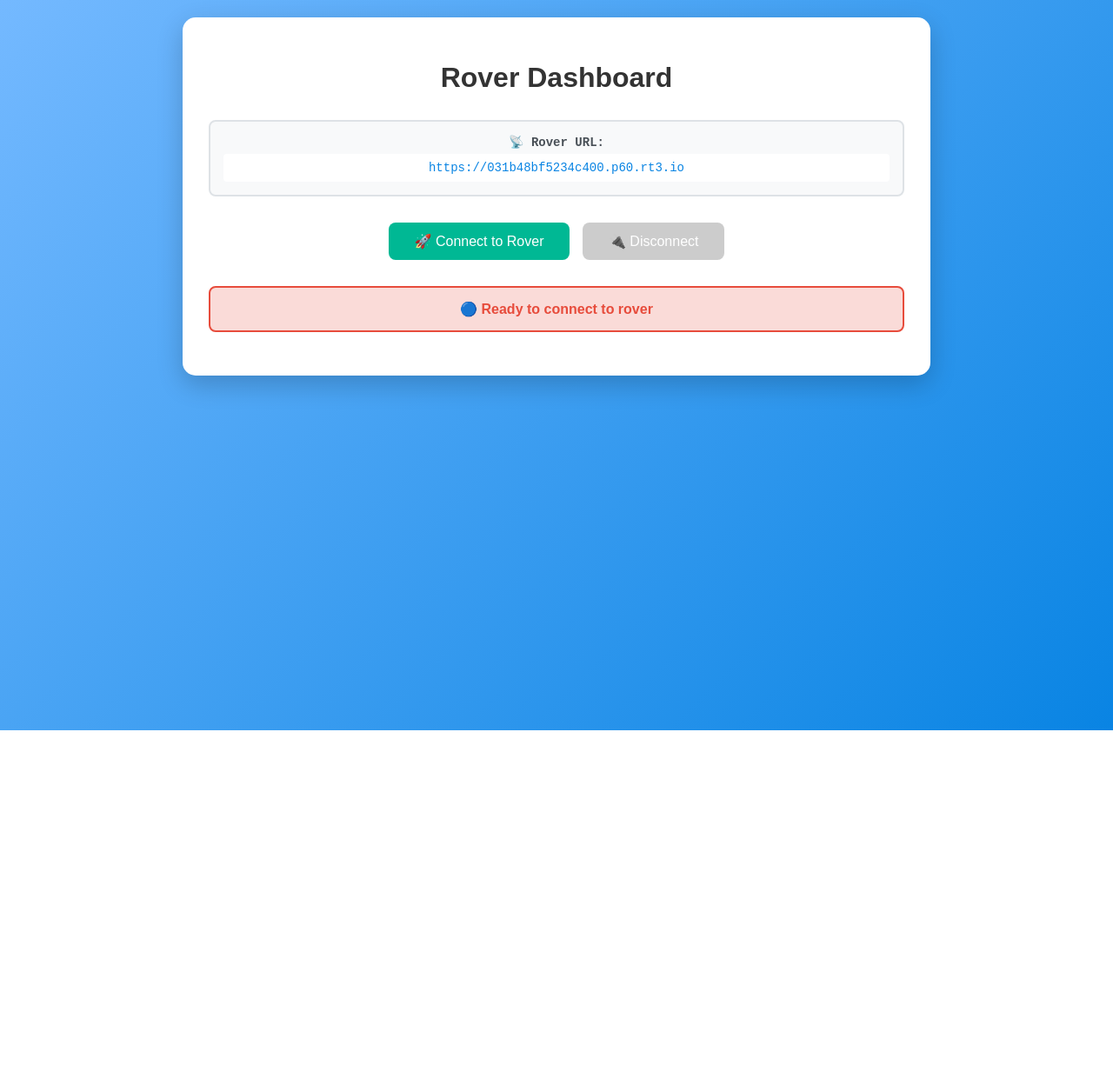
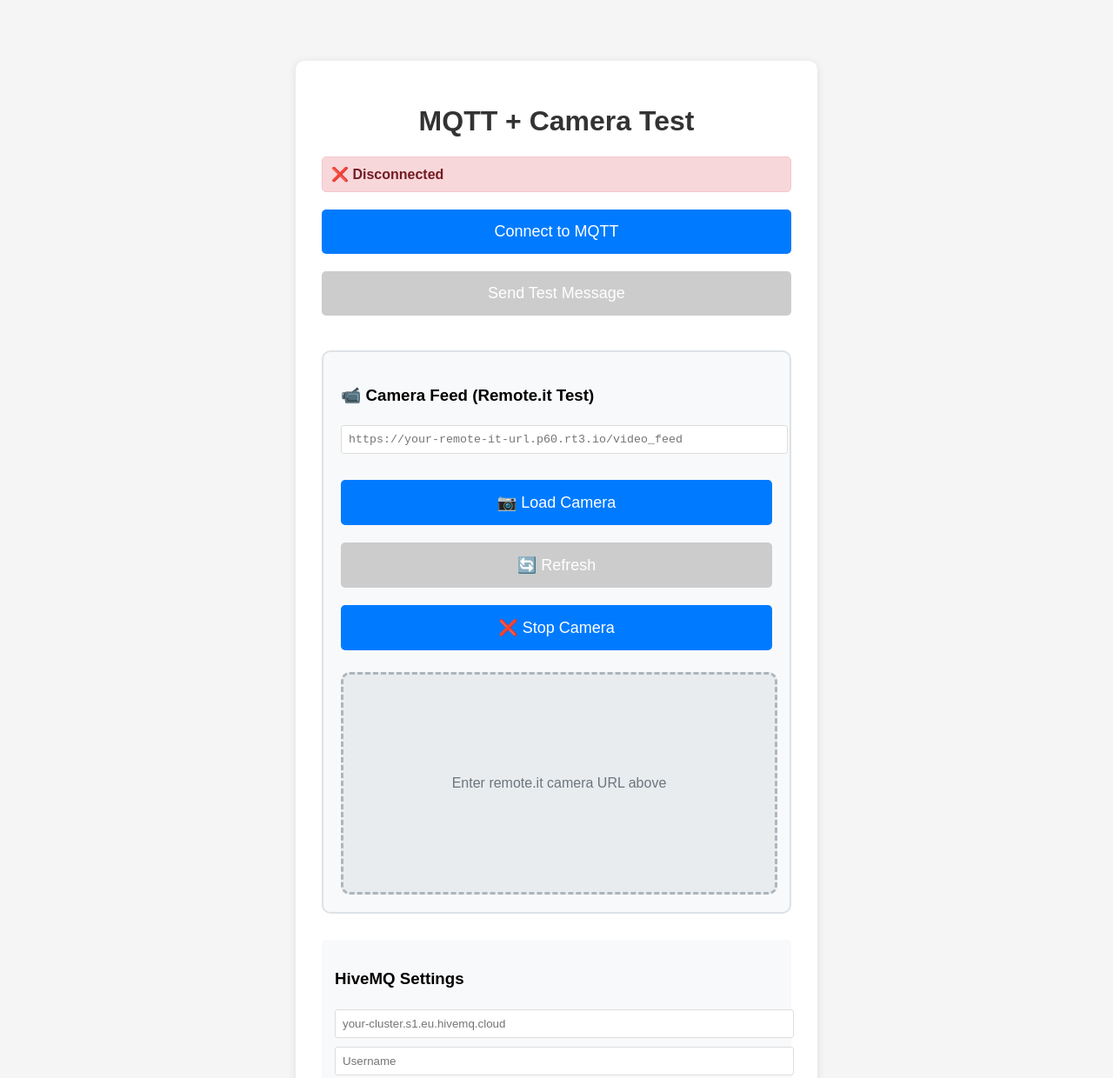
Before and after one commit to BerpyDerpy/Rover-raspi02W, a plain HTML site: page index.html in a window 1280 px wide. Shown: the top 1240 px of the page at 87% size. Before the commit the page ends 840 px from the top, so only its background shows below. Drawn offline with Linux system fonts and the light colour scheme.

Commit message:
mqtt+cam feed

```diff
--- a/index.html
+++ b/index.html
@@ -3,283 +3,336 @@
 <head>
     <meta charset="UTF-8">
     <meta name="viewport" content="width=device-width, initial-scale=1.0">
-    <title>Rover Dashboard</title>
+    <title>MQTT + Camera Test</title>
     <style>
         body {
             font-family: Arial, sans-serif;
-            margin: 0;
+            max-width: 600px;
+            margin: 50px auto;
             padding: 20px;
-            background: linear-gradient(135deg, #74b9ff, #0984e3);
-            min-height: 100vh;
+            background-color: #f5f5f5;
         }
         .container {
-            max-width: 800px;
-            margin: 0 auto;
             background: white;
             padding: 30px;
-            border-radius: 15px;
-            box-shadow: 0 10px 30px rgba(0,0,0,0.2);
+            border-radius: 10px;
+            box-shadow: 0 2px 10px rgba(0,0,0,0.1);
         }
         h1 {
+            color: #333;
             text-align: center;
-            color: #333;
-            margin-bottom: 30px;
+        }
+        .status {
+            padding: 10px;
+            margin: 10px 0;
+            border-radius: 5px;
+            font-weight: bold;
+        }
+        .connected {
+            background-color: #d4edda;
+            color: #155724;
+            border: 1px solid #c3e6cb;
+        }
+        .disconnected {
+            background-color: #f8d7da;
+            color: #721c24;
+            border: 1px solid #f5c6cb;
         }
         button {
-            background: #00b894;
+            background-color: #007bff;
             color: white;
-            padding: 12px 30px;
-            font-size: 16px;
             border: none;
-            border-radius: 8px;
+            padding: 15px 30px;
+            font-size: 18px;
+            border-radius: 5px;
             cursor: pointer;
-            margin: 10px 5px;
+            width: 100%;
+            margin: 10px 0;
         }
-        button:hover { background: #00a085; }
+        button:hover {
+            background-color: #0056b3;
+        }
         button:disabled {
-            background: #ccc;
+            background-color: #ccc;
             cursor: not-allowed;
         }
-        .status {
+        .settings {
+            margin-top: 20px;
             padding: 15px;
-            border-radius: 8px;
-            text-align: center;
-            margin: 20px 0;
-            font-weight: bold;
+            background-color: #f8f9fa;
+            border-radius: 5px;
         }
-        .status.connected {
-            background: #d1f2eb;
-            color: #00b894;
-            border: 2px solid #00b894;
+        input {
+            width: 100%;
+            padding: 8px;
+            margin: 5px 0;
+            border: 1px solid #ddd;
+            border-radius: 3px;
         }
-        .status.disconnected {
-            background: #fadbd8;
-            color: #e74c3c;
-            border: 2px solid #e74c3c;
+        .logs {
+            margin-top: 20px;
+            padding: 10px;
+            background-color: #f8f9fa;
+            border-radius: 5px;
+            max-height: 200px;
+            overflow-y: auto;
         }
-        .status.connecting {
-            background: #fff3cd;
-            color: #856404;
-            border: 2px solid #ffc107;
-        }
-        .camera-container {
-            text-align: center;
-            margin: 20px 0;
-            display: none;
+        .camera-section {
+            margin: 30px 0;
+            padding: 20px;
+            background-color: #f8f9fa;
+            border-radius: 10px;
+            border: 2px solid #dee2e6;
         }
         .camera-feed {
             max-width: 100%;
-            max-height: 500px;
+            max-height: 400px;
             border: 3px solid #333;
             border-radius: 10px;
+            box-shadow: 0 5px 15px rgba(0,0,0,0.2);
+            display: block;
+            margin: 0 auto;
         }
-        .url-display {
-            background: #f8f9fa;
-            padding: 15px;
-            border-radius: 8px;
-            margin: 20px 0;
+        .camera-offline {
+            width: 100%;
+            height: 250px;
+            background: #e9ecef;
+            border: 3px dashed #adb5bd;
+            border-radius: 10px;
+            display: flex;
+            align-items: center;
+            justify-content: center;
+            color: #6c757d;
+            font-size: 16px;
+            text-align: center;
+        }
+        .camera-controls {
+            text-align: center;
+            margin-top: 15px;
+        }
+        .camera-url-input {
+            width: 100%;
+            padding: 8px;
+            margin: 5px 0;
+            border: 1px solid #ddd;
+            border-radius: 3px;
             font-family: monospace;
-            font-size: 14px;
-            text-align: center;
-            border: 2px solid #dee2e6;
-        }
-        .url-display .label {
-            font-weight: bold;
-            color: #495057;
-            margin-bottom: 5px;
-        }
-        .url-display .url {
-            color: #0984e3;
-            background: white;
-            padding: 8px;
-            border-radius: 4px;
-            word-break: break-all;
-        }
-        .control-buttons {
-            text-align: center;
-            margin: 20px 0;
         }
     </style>
 </head>
 <body>
     <div class="container">
-        <h1>Rover Dashboard</h1>
+        <h1> MQTT + Camera Test </h1>
 
-        <div class="url-display">
-            <div class="label">📡 Rover URL:</div>
-            <div class="url" id="currentUrl">Connecting to remote.it...</div>
+        <div id="status" class="status disconnected">
+            ❌ Disconnected
         </div>
 
-        <div class="control-buttons">
-            <button onclick="connectToRover()" id="connectBtn">🚀 Connect to Rover</button>
-            <button onclick="disconnectFromRover()" id="disconnectBtn" disabled>🔌 Disconnect</button>
+        <button id="connectBtn" onclick="connectMQTT()">Connect to MQTT</button>
+        <button id="testBtn" onclick="sendTestMessage()" disabled>Send Test Message</button>
+
+        <div class="camera-section">
+            <h3>📹 Camera Feed (Remote.it Test)</h3>
+            <input type="text" id="cameraUrl" class="camera-url-input" placeholder="https://your-remote-it-url.p60.rt3.io/video_feed" value="">
+            <div class="camera-controls">
+                <button onclick="loadCamera()">📷 Load Camera</button>
+                <button onclick="refreshCamera()" id="refreshCamBtn" disabled>🔄 Refresh</button>
+                <button onclick="stopCamera()">❌ Stop Camera</button>
+            </div>
+            <div style="margin-top: 15px;">
+                <div id="cameraOffline" class="camera-offline">
+                    Enter remote.it camera URL above
+                </div>
+                <img id="cameraFeed" class="camera-feed" style="display: none;" alt="Camera feed">
+            </div>
         </div>
 
-        <div id="status" class="status disconnected">
-            🔴 Ready to connect
+        <div class="settings">
+            <h3>HiveMQ Settings</h3>
+            <input type="text" id="brokerUrl" placeholder="your-cluster.s1.eu.hivemq.cloud" value="">
+            <input type="text" id="username" placeholder="Username" value="">
+            <input type="password" id="password" placeholder="Password" value="">
+            <input type="text" id="topic" placeholder="Topic" value="test/button">
         </div>
 
-        <div id="cameraContainer" class="camera-container">
-            <h3>📹 Live Camera Feed:</h3>
-            <img id="cameraFeed" class="camera-feed" alt="Camera feed will appear here">
-            <br><br>
-            <button onclick="refreshCamera()">🔄 Refresh Camera</button>
-            <button onclick="checkRoverStatus()">📊 Check Rover Status</button>
+        <div class="logs">
+            <h4>📋 Logs:</h4>
+            <div id="logArea"></div>
         </div>
     </div>
 
+    <!-- MQTT.js library -->
+    <script src="https://unpkg.com/mqtt/dist/mqtt.min.js"></script>
+
     <script>
-        const ROVER_URL = 'https://031b48bf5234c400.p60.rt3.io';
-        let connected = false;
+        let client = null;
+        let isConnected = false;
 
-        // Update the displayed URL
-        document.getElementById('currentUrl').textContent = ROVER_URL;
-
-        // Function to connect to the rover
-        function connectToRover() {
-
-            // Update status to "connecting"
-            updateStatus('🟡 Connecting to rover... (this may take 10-15 seconds)', 'connecting');
-            document.getElementById('connectBtn').disabled = true;
-
-            // Try to connect
-            testConnection();
+        function log(message) {
+            const logArea = document.getElementById('logArea');
+            const timestamp = new Date().toLocaleTimeString();
+            logArea.innerHTML += `<div>[${timestamp}] ${message}</div>`;
+            logArea.scrollTop = logArea.scrollTop + 1000;
         }
 
-        // Function to test if we can connect to the rover
-        async function testConnection() {
-            try {
-                // Add timeout to prevent hanging
-                const controller = new AbortController();
-                const timeoutId = setTimeout(() => controller.abort(), 15000); // 15 second timeout
+        function updateStatus(connected) {
+            const statusEl = document.getElementById('status');
+            const connectBtn = document.getElementById('connectBtn');
+            const testBtn = document.getElementById('testBtn');
 
-                // Try to get status from the rover
-                const response = await fetch(ROVER_URL + '/status', {
-                    signal: controller.signal,
-                    mode: 'cors'
-                });
-
-                clearTimeout(timeoutId);
-
-                if (response.ok) {
-                    const data = await response.json();
-                    // Success! We can connect
-                    connected = true;
-                    updateStatus('🟢 Connected to rover successfully!', 'connected');
-                    showCamera();
-                    document.getElementById('disconnectBtn').disabled = false;
-                } else {
-                    throw new Error(`HTTP ${response.status}: ${response.statusText}`);
-                }
-            } catch (error) {
-                // Connection failed
-                connected = false;
-                let errorMessage = '🔴 Connection failed: ';
-
-                if (error.name === 'AbortError') {
-                    errorMessage += 'Connection timeout. Check if camera server is running.';
-                } else if (error.message.includes('CORS')) {
-                    errorMessage += 'Browser security blocked the request.';
-                } else if (error.message.includes('NetworkError') || error.message.includes('Failed to fetch')) {
-                    errorMessage += 'Network error. Check if remote.it URL is correct and rover is online.';
-                } else {
-                    errorMessage += error.message;
-                }
-
-                updateStatus(errorMessage, 'disconnected');
-                hideCamera();
-                document.getElementById('connectBtn').disabled = false;
-                console.log('Connection error:', error);
+            if (connected) {
+                statusEl.className = 'status connected';
+                statusEl.textContent = '✅ Connected';
+                connectBtn.textContent = 'Disconnect';
+                testBtn.disabled = false;
+                isConnected = true;
+            } else {
+                statusEl.className = 'status disconnected';
+                statusEl.textContent = '❌ Disconnected';
+                connectBtn.textContent = 'Connect to MQTT';
+                testBtn.disabled = true;
+                isConnected = false;
             }
         }
 
-        // Function to disconnect from rover
-        function disconnectFromRover() {
-            connected = false;
-            updateStatus('🔴 Disconnected from rover', 'disconnected');
-            hideCamera();
-            document.getElementById('disconnectBtn').disabled = true;
-            document.getElementById('connectBtn').disabled = false;
+        function connectMQTT() {
+            if (isConnected) {
+                // Disconnect
+                if (client) {
+                    client.end();
+                    client = null;
+                }
+                updateStatus(false);
+                log('Disconnected from MQTT broker');
+                return;
+            }
+
+            // Get connection details
+            const brokerUrl = document.getElementById('brokerUrl').value;
+            const username = document.getElementById('username').value;
+            const password = document.getElementById('password').value;
+
+            if (!brokerUrl || !username || !password) {
+                alert('Please fill in all connection details!');
+                return;
+            }
+
+            // Connect
+            log('Connecting to MQTT broker...');
+
+            const wsUrl = `wss://${brokerUrl}:8884/mqtt`;
+
+            client = mqtt.connect(wsUrl, {
+                username: username,
+                password: password,
+                reconnectPeriod: 0 // Disable automatic reconnection for this test
+            });
+
+            client.on('connect', function() {
+                log('✅ Connected to MQTT broker successfully!');
+                updateStatus(true);
+            });
+
+            client.on('error', function(error) {
+                log('❌ Connection error: ' + error.message);
+                updateStatus(false);
+            });
+
+            client.on('close', function() {
+                log('📡 Connection closed');
+                updateStatus(false);
+            });
+
+            client.on('offline', function() {
+                log('📵 Client went offline');
+                updateStatus(false);
+            });
         }
 
-        // Function to update the status message
-        function updateStatus(message, type) {
-            const statusDiv = document.getElementById('status');
-            statusDiv.textContent = message;
-            statusDiv.className = 'status ' + type;
+        function sendTestMessage() {
+            if (!client || !isConnected) {
+                alert('Not connected to MQTT broker!');
+                return;
+            }
+
+            const topic = document.getElementById('topic').value || 'test/button';
+            const message = 'BUTTON_PRESSED';
+
+            client.publish(topic, message, { qos: 0 }, function(error) {
+                if (error) {
+                    log('❌ Failed to send message: ' + error.message);
+                } else {
+                    log(`📤 Message sent to topic "${topic}": ${message}`);
+                }
+            });
         }
 
-        // Function to show the camera feed
-        function showCamera() {
-            const cameraContainer = document.getElementById('cameraContainer');
+        // Initialize
+        log('Dashboard loaded. Enter your HiveMQ details and click Connect.');
+
+        // Camera functions
+        let cameraLoaded = false;
+
+        function loadCamera() {
+            const cameraUrl = document.getElementById('cameraUrl').value;
             const cameraFeed = document.getElementById('cameraFeed');
+            const cameraOffline = document.getElementById('cameraOffline');
+            const refreshBtn = document.getElementById('refreshCamBtn');
 
-            // Set the camera feed URL
-            cameraFeed.src = ROVER_URL + '/video_feed';
+            if (!cameraUrl) {
+                alert('enter remote.it camera URL!');
+                return;
+            }
 
-            // Show the camera container
-            cameraContainer.style.display = 'block';
+            log('Loading camera feed from: ' + cameraUrl);
 
-            // Handle camera loading errors
-            cameraFeed.onerror = function() {
-                updateStatus('🔴 Camera feed unavailable - Check if camera server is running', 'disconnected');
+            // Set up camera feed
+            cameraFeed.src = cameraUrl + '?' + new Date().getTime();
+
+            cameraFeed.onload = function() {
+                cameraLoaded = true;
+                cameraFeed.style.display = 'block';
+                cameraOffline.style.display = 'none';
+                refreshBtn.disabled = false;
+                log('✅ Camera feed loaded successfully!');
             };
 
-            // Handle successful camera load
-            cameraFeed.onload = function() {
-                updateStatus('🟢 Camera feed loaded successfully!', 'connected');
+            cameraFeed.onerror = function() {
+                cameraLoaded = false;
+                cameraFeed.style.display = 'none';
+                cameraOffline.style.display = 'flex';
+                cameraOffline.innerHTML = '📷❌ Camera feed failed to load<br><small>Check your remote.it URL and camera server</small>';
+                refreshBtn.disabled = true;
+                log('❌ Camera feed failed to load. Check URL and camera server.');
             };
         }
 
-        // Function to hide the camera feed
-        function hideCamera() {
-            const cameraContainer = document.getElementById('cameraContainer');
-            cameraContainer.style.display = 'none';
-        }
-
-        // Function to refresh the camera feed
         function refreshCamera() {
-            if (!connected) {
-                alert('⚠️ Please connect to your rover first!');
+            if (!cameraLoaded) {
+                alert('Camera not loaded! Load camera first.');
                 return;
             }
 
+            const cameraUrl = document.getElementById('cameraUrl').value;
             const cameraFeed = document.getElementById('cameraFeed');
-            // Add timestamp to force refresh
-            cameraFeed.src = ROVER_URL + '/video_feed?' + new Date().getTime();
-            updateStatus('🔄 Refreshing camera feed...', 'connected');
+
+            log('🔄 Refreshing camera feed...');
+            cameraFeed.src = cameraUrl + '?' + new Date().getTime();
         }
 
-        // Function to check rover status
-        async function checkRoverStatus() {
-            if (!connected) {
-                alert('⚠️ Please connect to your rover first!');
-                return;
-            }
+        function stopCamera() {
+            const cameraFeed = document.getElementById('cameraFeed');
+            const cameraOffline = document.getElementById('cameraOffline');
+            const refreshBtn = document.getElementById('refreshCamBtn');
 
-            try {
-                const response = await fetch(ROVER_URL + '/status');
-                const data = await response.json();
-
-                alert(`📊 Rover Status:\n\n` +
-                      `Camera: ${data.camera}\n` +
-                      `Time: ${data.time}\n` +
-                      `Message: ${data.message}`);
-
-                updateStatus('🟢 Status check complete - Rover is working!', 'connected');
-            } catch (error) {
-                alert('❌ Could not get rover status. Check your connection.');
-                updateStatus('🔴 Status check failed', 'disconnected');
-            }
+            cameraLoaded = false;
+            cameraFeed.style.display = 'none';
+            cameraFeed.src = '';
+            cameraOffline.style.display = 'flex';
+            cameraOffline.innerHTML = '📷 Camera stopped. Click "Load Camera" to restart.';
+            refreshBtn.disabled = true;
+            log('📷 Camera feed stopped.');
         }
-
-        // Auto-connect on page load if URL is set
-        window.addEventListener('load', function() {
-            if (ROVER_URL !== 'YOUR_REMOTE_IT_URL_HERE') {
-                // Automatically show that we're ready to connect
-                updateStatus('🔵 Ready to connect to rover', 'disconnected');
-            }
-        });
     </script>
 </body>
 </html>
```
